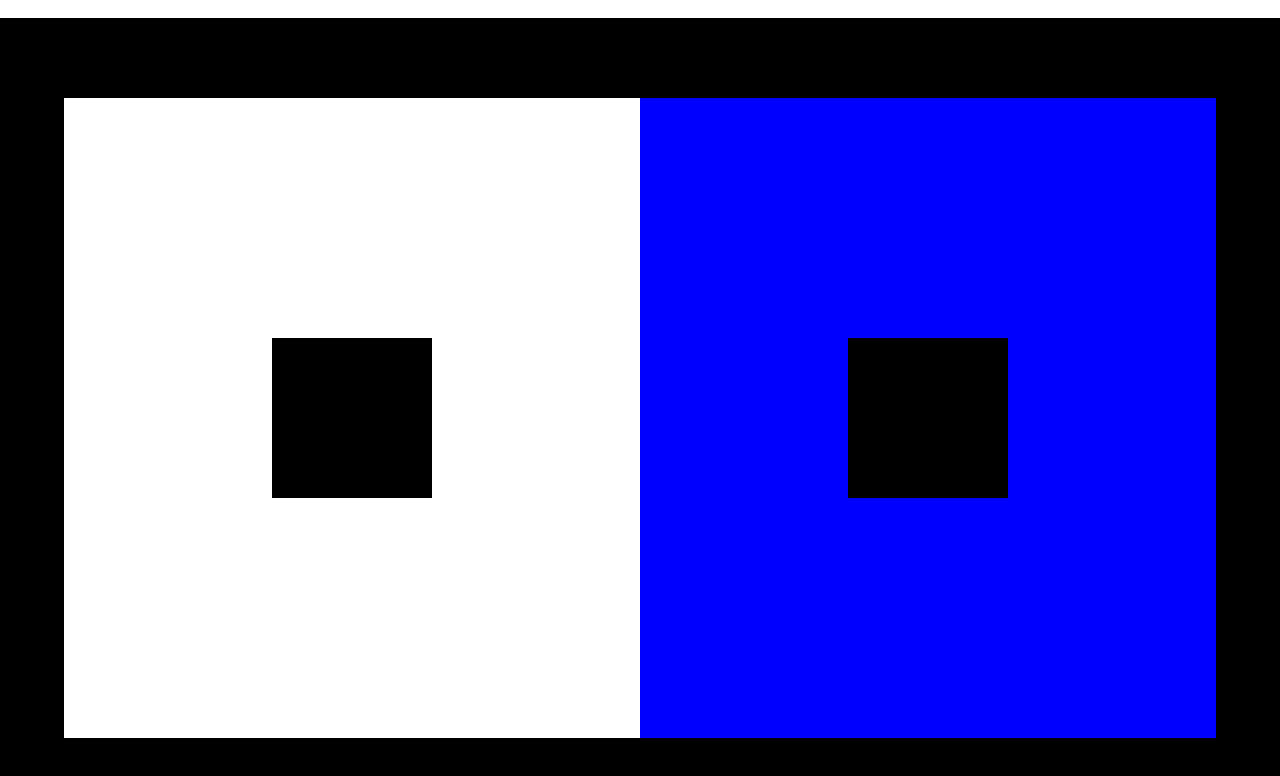
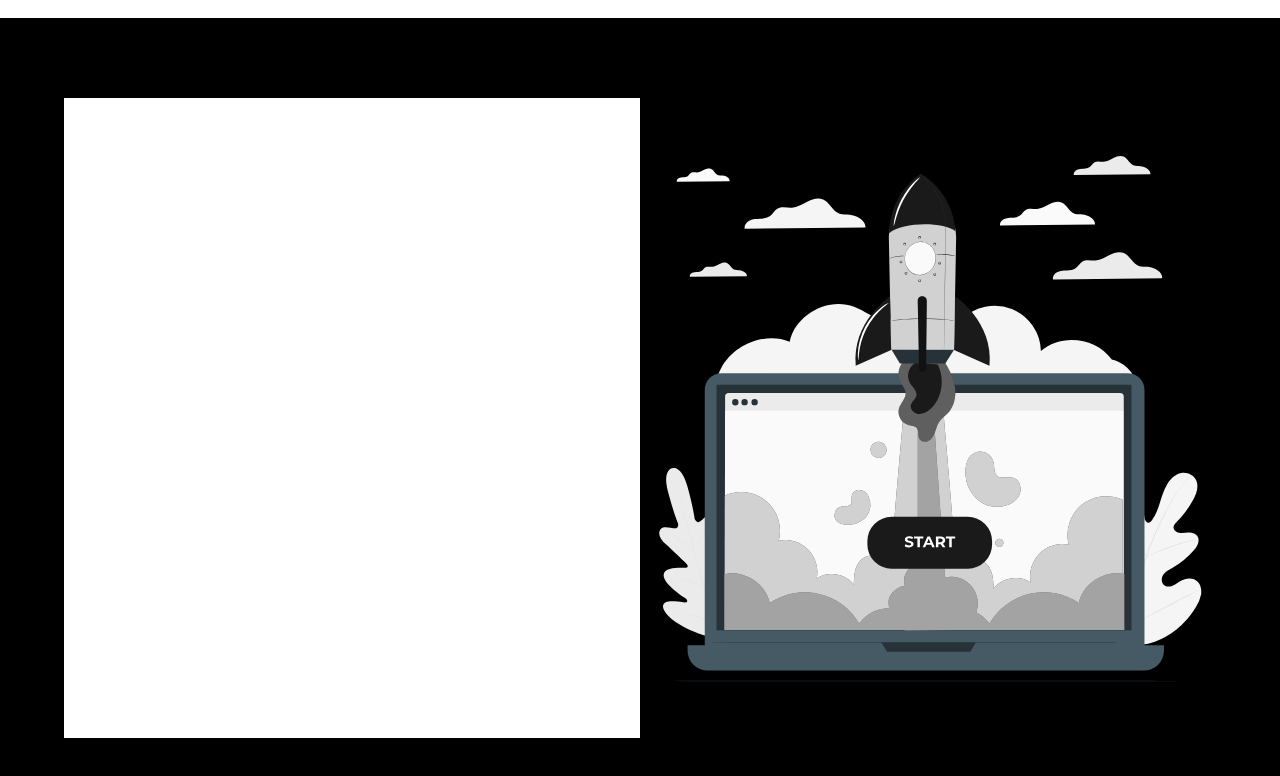
Before and after one commit to startupgili/estatico-gili, a plain HTML site: page home.html in a window 1280 px wide. Shown: the part 142-918 px from the top of the page. Drawn offline with Linux system fonts and the light colour scheme; a web font is replaced by a local one.

Commit message:
as imagens já estão pré definidas (tamanho e posicionamento),porem ainda falta a definição do texto

```diff
--- a/css/home-style.css
+++ b/css/home-style.css
@@ -24,7 +24,6 @@
     flex-direction: column;
     width: 45vw;
     height: 40rem;
-    background-color: blue;
     justify-content: center;
     align-items: center;
 }
@@ -33,7 +32,6 @@
 .home-content{
     width: 100vw;
     height: 100vh;
-    background-color: black;
     display: flex;
     flex-direction: row;
     justify-content: center;
@@ -41,9 +39,9 @@
 }
 
 .content-home-text-left{
-    width: 10rem;
-    height: 10rem;
-    background-color: black;
+    width: 45vw;
+    height: 40rem;
+    background-color:white;
     display: flex;
     flex-direction: column;
     justify-content: center;
@@ -51,11 +49,19 @@
 }
 
 .content-home-text-right{
-    width: 10rem;
-    height: 10rem;
-    background-color: black;
+    width: 45vw;
+    height: 40rem;
     display: flex;
     flex-direction: column;
     justify-content: center;
     align-items: center;
 }
+
+.img-content-home{
+display: flex;
+flex-direction: column;
+justify-content: center;
+align-items: center;
+width: 45vw;
+height: 40rem;
+}
--- a/home.html
+++ b/home.html
@@ -52,6 +52,10 @@
 
                 <div class="content-home-text-right">
 
+                    <div class="img-content-home">
+                        <img src="./assets/launching-animate.svg" alt="">
+                    </div>
+
                 </div>
 
             </div>
```
